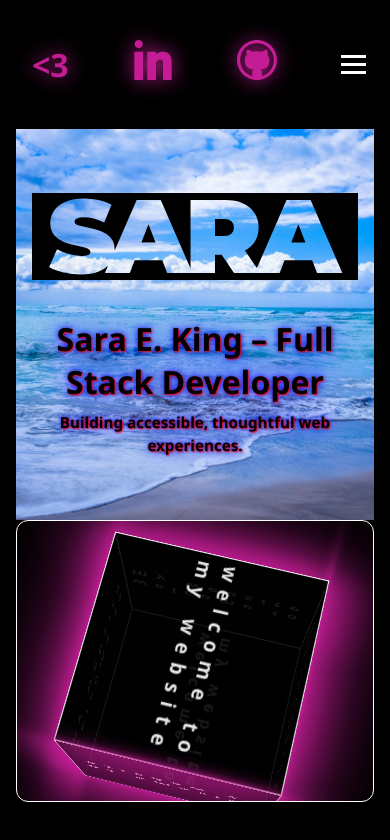
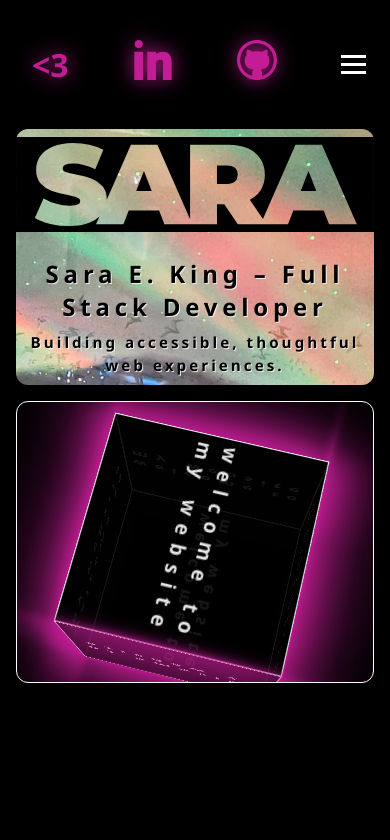
Before and after one commit to seking31/sara-king, a React (Create React App) app: page /#/ in a window 390 px wide. Shown: the top 840 px of the page. Built offline with nearby package versions, Linux system fonts and the light colour scheme.

Commit message:
css updates, photo added about page

```diff
--- a/src/components/BounceSquare/bounce.css
+++ b/src/components/BounceSquare/bounce.css
@@ -93,8 +93,8 @@
 /* Responsive Styles */
 @media screen and (max-width: 768px) {
     .cube-container {
+        margin-top: 1rem;
         padding-top: 5rem;
-        margin: 0px;
         border: 1px solid white;
         height: min-content;
         border-radius: 12px
--- a/src/index.css
+++ b/src/index.css
@@ -5,7 +5,11 @@
   --text-color: white;
   --card-bg: #111;
   --card-border: #333;
-  --muted-text: #bbb;
+  --muted-text: pink;
+  --border-radius: 12px;
+  --text-shadow: 1px 1px 2px red, 0 0 1em blue, 0 0 0.2em blue;
+  --purple-text-shadow: 1px 1px 3px rgba(128, 0, 128, 0.3);
+  --white-text-shadow: 1px 1px 0 rgba(255, 255, 255, 0.8);
 }
 
 /* ---------- GLOBAL / SITE STYLES ---------- */
--- a/src/pages/About/About.jsx
+++ b/src/pages/About/About.jsx
@@ -3,7 +3,7 @@ import React, { useEffect, useState, useRef } from 'react'
 import { motion } from 'framer-motion'
 import './about.css'
 import Navbar from '../../components/Navbar/Navbar'
-import headshot from '../../assets/headshot.png'
+import headshot from '../../assets/sara.png'
 
 export default function About() {
   const [showScrollTop, setShowScrollTop] = useState(false)
--- a/src/pages/Home/home.css
+++ b/src/pages/Home/home.css
@@ -38,7 +38,7 @@
     display: flex;
     justify-content: center;
     align-items: center;
-    background: url('../../assets/sky.jpg') center / cover no-repeat fixed;
+    background: url('../../assets/bird-pink.jpg') center / cover no-repeat fixed;
 }
 
 .hero__content {
@@ -54,20 +54,21 @@
 
 /* Main heading */
 .hero__title {
-    text-shadow: 1px 1px 2px red, 0 0 1em blue, 0 0 0.2em blue;
     color: black;
-    margin-top: calc(var(--spacing-unit) * 2);
     margin-bottom: calc(var(--spacing-unit) * 0.5);
-    font-size: clamp(2rem, 4vw, 3rem);
+    font-size: 1rem;
+    text-shadow: var(--white-text-shadow);
+    letter-spacing: 0.2em
 }
 
 /* Short description under heading */
 .hero__subtitle {
-    text-shadow: 1px 1px 2px red, 0 0 1em blue, 0 0 0.2em blue;
+    text-shadow: var(--white-text-shadow);
     color: black;
     margin: 0;
     font-size: 3rem;
     line-height: 1.5;
+    letter-spacing: 0.2em
 }
 
 /* ---------- SOCIAL LINKS (if used on home) ---------- */
@@ -104,74 +105,35 @@
     transform-origin: center;
 }
 
-/* ---------- MOUSE TRAIL / PARTICLES ONLY ---------- */
-
-.ball {
-    pointer-events: none;
-    position: absolute;
-    border-radius: 50%;
-    animation: implode 10s ease-in-out;
-    animation-delay: 0.2s;
-    animation-fill-mode: both;
-}
 
 /* Respect reduced motion preferences */
 @media (prefers-reduced-motion: reduce) {
-    .ball {
-        animation: none;
-    }
 
     .hero {
         background-attachment: scroll;
     }
 }
 
-@keyframes implode {
-    0% {
-        transform: scale(0);
-    }
-
-    5%,
-    30% {
-        transform: scale(1);
-    }
-
-    100% {
-        transform: scale(0);
-    }
-}
-
-/* container that particles append into */
-#wrap {
-    position: fixed;
-    inset: 0;
-    overflow: hidden;
-    pointer-events: none;
-    z-index: -1;
-}
-
-/* hide avatar & mobile overlay completely (if they still exist in DOM) */
-.frame,
-#avatar,
-.block-mobile {
-    display: none;
-}
-
 /* ---------- Responsive Styles ---------- */
 @media screen and (max-width: 768px) {
     .hero {
+        height: 16rem;
         padding-top: calc(var(--spacing-unit) * 4);
         padding-bottom: calc(var(--spacing-unit) * 4);
         background-attachment: scroll;
-        /* fixed backgrounds can be janky on mobile */
+        border-radius: var(--border-radius);
+        background: url('../../assets/bird-green.jpg') center / cover no-repeat fixed;
     }
 
     .hero__title {
-        font-size: 2rem;
+        font-size: 1.5rem;
+    }
+
+    .hero__content {
+        padding: 0
     }
 
     .hero__subtitle {
-
         font-weight: 600;
         font-size: 0.95rem;
     }
--- a/src/template/mouseparticles.css
+++ b/src/template/mouseparticles.css
@@ -1,13 +1,15 @@
 /* ---------- MOUSE TRAIL / PARTICLES ONLY ---------- */
+
 
 .ball {
     pointer-events: none;
     position: absolute;
     border-radius: 50%;
-    animation: implode 10s ease-in-out;
+    animation: implode 3s ease-in-out;
     animation-delay: 0.2s;
     animation-fill-mode: both;
 }
+
 
 @keyframes implode {
     0% {
```
Also changed, not shown: src/assets/heart.jpg (renamed from src/assets/352DFD5B-61BC-4F6E-B9F4-2D2381A53C81.jpg), src/assets/sun-rise.jpg (renamed from src/assets/37421EE5-4D7F-4200-A9F2-C9F7E8D0F43A.jpg).
